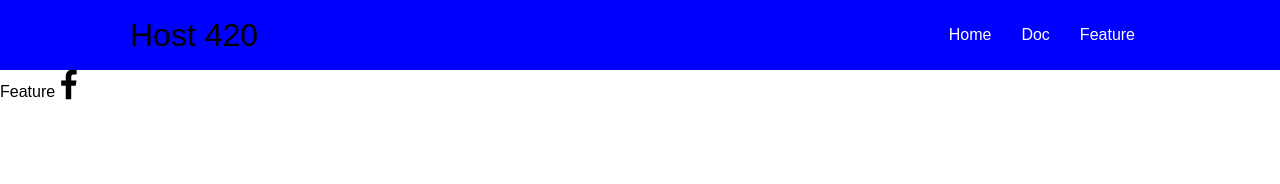
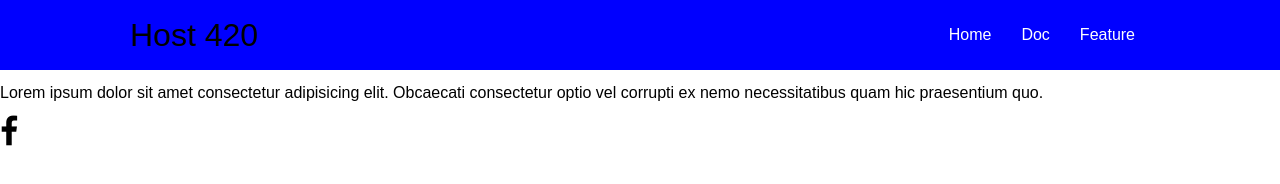
Before and after one commit to Sammy-Kipkosgei/Host-420, a plain HTML site: page feature.html in a window 1280 px wide. Drawn offline with Linux system fonts and the light colour scheme.

Commit message:
Added some Paragraph on feature

```diff
--- a/feature.html
+++ b/feature.html
@@ -29,7 +29,7 @@
   </header>
   <body>
     <section>
-        Feature
+      <p>Lorem ipsum dolor sit amet consectetur adipisicing elit. Obcaecati consectetur optio vel corrupti ex nemo necessitatibus quam hic praesentium quo.</p>
       <i class="fa fa-facebook fa-2x"></i>
     </section>
     <section></section>
```
